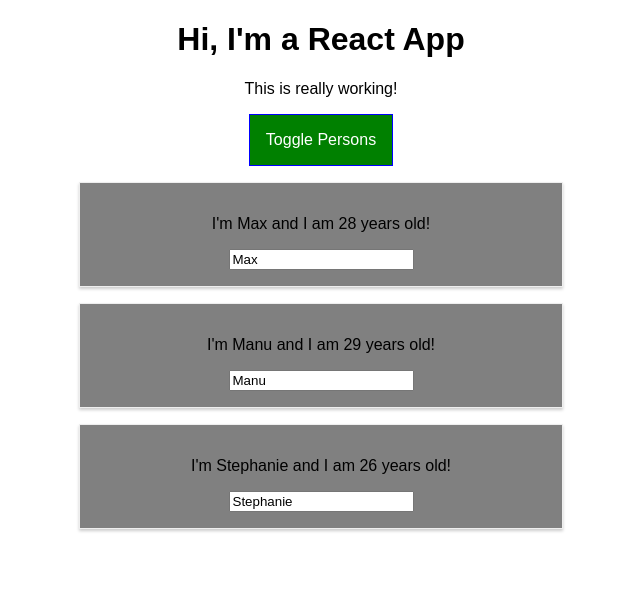
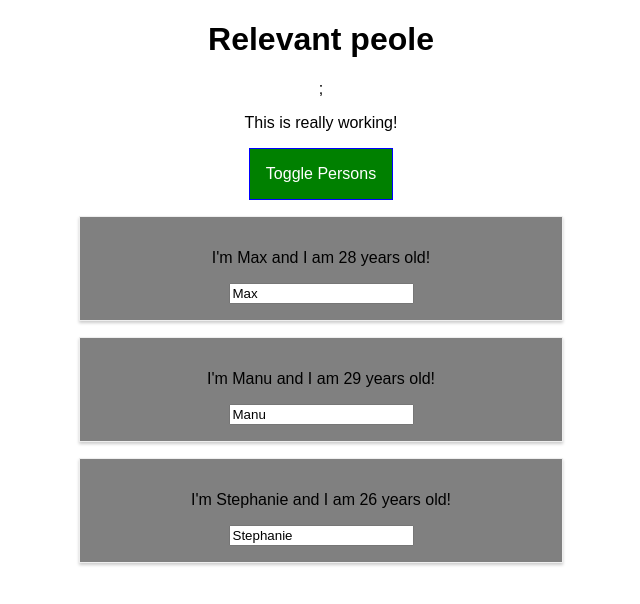
Before and after one commit to Mayankho/React-Practice, a React app in the folder burger-builder/: page / in a window 1280 px wide. Both pictures are taken after a click on the button "Toggle Persons". Shown: the top 604 px of the page, without its empty margins (319-959 px from the left). Built offline with nearby package versions, Linux system fonts and the light colour scheme.

Commit message:
Streamlined project files added

```diff
--- a/burger-builder/src/components/Persons/Person/Person.js
+++ b/burger-builder/src/components/Persons/Person/Person.js
@@ -3,15 +3,39 @@ import React from 'react';
 import classes from './Person.css';
 // If not imported you will lose the card look.
 
-const person = ( props ) => {
-//  If you wanted to throw an error message you would throw it here.
-    return (
-        <div className={classes.Person}>
-            <p onClick={props.click}>I'm {props.name} and I am {props.age} years old!</p>
-            <p>{props.children}</p>
-            <input type="text" onChange={props.changed} value={props.name} />
-        </div>
-    )
-};
 
-export default person;
+class Person extends React.Component{
+    constructor(props) {
+        super(props);
+        console.log('Peopl.js inside of construtctor()', props)
+        this.state = {
+          persons: [
+            { id: 'asfa1', name: 'Max', age: 28 },
+            { id: 'vasdf1', name: 'Manu', age: 29 },
+            { id: 'asdf11', name: 'Stephanie', age: 26 }
+          ],
+          otherState: 'some other value',
+          showPersons: false
+        }
+      }
+      componentWillMount() {
+        console.log("People indside of component will mount()");
+      }
+
+      componentDidMount() {
+        console.log('People is in component did mount()');
+      }
+    render(){
+        return (
+            <div className={classes.Person}>
+                <p onClick={this.props.click}>I'm {this.props.name} and I am {this.props.age} years old!</p>
+                <p>{this.props.children}</p>
+                <input type="text" onChange={this.props.changed} value={this.props.name} />
+            </div>
+            // I have no longer use this ever since in started using persons.
+        )
+    }
+}
+// If you wanded to throw an eroor message it wouldend up here
+
+export default Person;
--- a/burger-builder/src/components/Persons/Persons.js
+++ b/burger-builder/src/components/Persons/Persons.js
@@ -1,18 +1,41 @@
 import React from 'react';
 import Person  from './Person/Person';
 
-const persons  = (props) => (
-    props.persons.map( ( person, index ) => {
-        return <Person
-        click={() => props.clicked( index )}
-        name={person.name}
-        age={person.age}
-        key={person.id}
-        changed={( event ) =>  (props.changed( event, person.id ))} />
-      } )
+class Persons extends React.Component{
+  constructor(props) {
+    super(props);
+    console.log('Persons.js inside of construtctor', props)
+    this.state = {
+      persons: [
+        { id: 'asfa1', name: 'Max', age: 28 },
+        { id: 'vasdf1', name: 'Manu', age: 29 },
+        { id: 'asdf11', name: 'Stephanie', age: 26 }
+      ],
+      otherState: 'some other value',
+      showPersons: false
+    }
+  }
+  componentWillMount() {
+    console.log("Persons  indside of component will mount");
+  }
 
-      //Need to change where this is being routed.
+  componentDidMount() {
+    console.log('Persons is in component did mount');
+  }
+  render(){
+    console.log('Person.js inside render')
+    return this.props.persons.map( (person ,index ) => {
+      return <Person
+      click={() => this.props.clicked(index)}
+      name = {person.name}
+      age= {person.age}
+      key = {person.id}
+      changed = {(event) => this.props.changed(event, person.id)} />
+    })
+  }
+}
 
-);
 
-export default persons; //export defaulut you idiot!
+//Close the fucking tag jesus christ
+
+export default Persons; //export defaulut you idiot!
--- a/burger-builder/src/components/cockpit/Cockpit.js
+++ b/burger-builder/src/components/cockpit/Cockpit.js
@@ -2,6 +2,10 @@ import React from 'react';
 import classes from './Cockpit.css';
 
 const cockpit = (props) => {
+
+    // Use more functionsa comonens  they cant mangae state bt are very very needed
+    // You can not manage state in every single comppnonents, And use the class based componetns less if possibee
+    //This is goign to be use d twith statelsees or statfeul conmene fe
 
     const assignedClasses = [];
     let btnClass = '';
@@ -17,7 +21,9 @@ const cockpit = (props) => {
 
     return (
         <div className = {classes.Cockpit}>
-            <h1>Hi, I'm a React App</h1>
+            <h1>{props.appTitle}</h1>
+            {console.log(props)};
+
           <p className={assignedClasses.join( ' ' )}>This is really working!</p>
           <button
             className={btnClass}
--- a/burger-builder/src/containers/App.js
+++ b/burger-builder/src/containers/App.js
@@ -1,12 +1,14 @@
 import React, { Component } from 'react';
 import classes from './App.css';
-import Person from '../components/Persons/Person/Person';
 import Persons from '../components/Persons/Persons';
 import Cockpit from '../components/cockpit/Cockpit';
 
 
 class App extends Component {
-  state = {
+  constructor(props) {
+    super(props);
+    console.log('App.js inside of construtctor', props)
+    this.state = {
       persons: [
         { id: 'asfa1', name: 'Max', age: 28 },
         { id: 'vasdf1', name: 'Manu', age: 29 },
@@ -15,12 +17,36 @@ class App extends Component {
       otherState: 'some other value',
       showPersons: false
     }
+  }
+
+
+  componentWillMount() {
+    console.log("App inside of component will mount");
+  }
+
+  componentDidMount() {
+    console.log('App is in component did mount');
+  }
+
+  // state = {
+  //   persons: [
+  //     { id: 'asfa1', name: 'Max', age: 28 },
+  //     { id: 'vasdf1', name: 'Manu', age: 29 },
+  //     { id: 'asdf11', name: 'Stephanie', age: 26 }
+  //   ],
+  //   otherState: 'some other value',
+  //   showPersons: false
+  // }
+
+
+
+
   //onChangeHandler
-  nameChangedHandler = ( event, id ) => {
-    const personIndex = this.state.persons.findIndex( p => {
+  nameChangedHandler = (event, id) => {
+    const personIndex = this.state.persons.findIndex(p => {
       return p.id === id;
 
-    }, );
+    });
 
     const person = {
       ...this.state.persons[personIndex]
@@ -33,40 +59,44 @@ class App extends Component {
     const persons = [...this.state.persons];
     persons[personIndex] = person;
 
-    this.setState( { persons: persons } );
+    this.setState({ persons: persons });
   } //End
 
 
-  deletePersonHandler = ( personIndex ) => {
+  deletePersonHandler = (personIndex) => {
     // const persons = this.state.persons.slice();
     const persons = [...this.state.persons];
-    persons.splice( personIndex, 1 );
-    this.setState( { persons: persons } );
+    persons.splice(personIndex, 1);
+    this.setState({ persons: persons });
   }
   // This function acts as a on and off switch.
   togglePersonsHandler = () => {
     const doesShow = this.state.showPersons;
-    this.setState( { showPersons: !doesShow } );
+    this.setState({ showPersons: !doesShow });
   }
 
-  render () {
+
+  render() {
+    console.log('App.js is inside of render');
     let persons = null;
 
 
-    if ( this.state.showPersons ) {
+    if (this.state.showPersons) {
       persons = (
         <Persons
-            persons = {this.state.persons}
-            clicked = {this.deletePersonHandler}
-            changed = {this.nameChangedHandler}/>
+          persons={this.state.persons}
+          clicked={this.deletePersonHandler}
+          changed={this.nameChangedHandler} />
       );
     }
 
     return (
       <div className={classes.App}>
         <Cockpit showPersons={this.state.showPersons}
-          persons = {this.state.persons}
-          clicked = {this.togglePersonsHandler} />
+          appTitle={this.props.title}
+
+          persons={this.state.persons}
+          clicked={this.togglePersonsHandler} />
         {persons}
       </div>
     );
--- a/burger-builder/src/index.js
+++ b/burger-builder/src/index.js
@@ -4,5 +4,5 @@ import './index.css';
 import App from './containers/App';
 import registerServiceWorker from './registerServiceWorker';
 
-ReactDOM.render(<App />, document.getElementById('root'));
+ReactDOM.render(<App title ="Relevant peole " />, document.getElementById('root'));
 registerServiceWorker();
```
Lines whose indentation alone changed are shown as unchanged.
